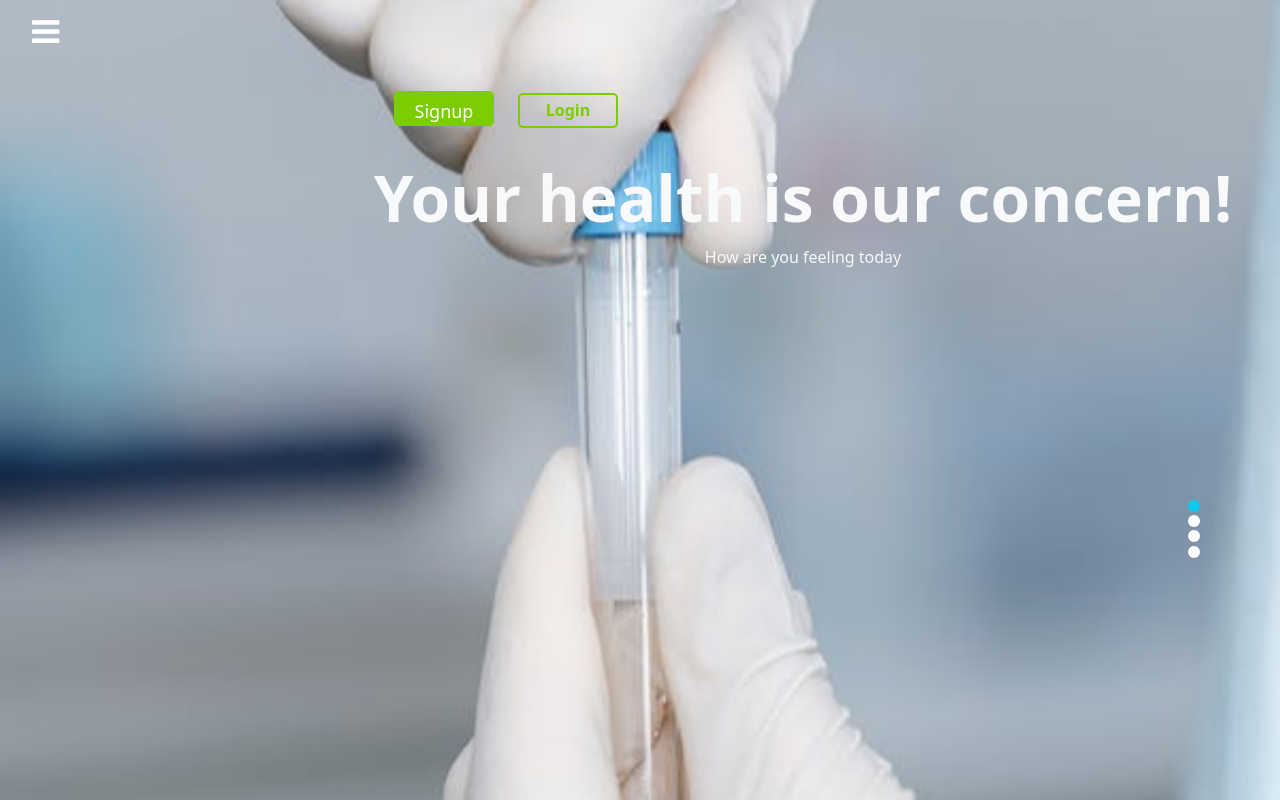
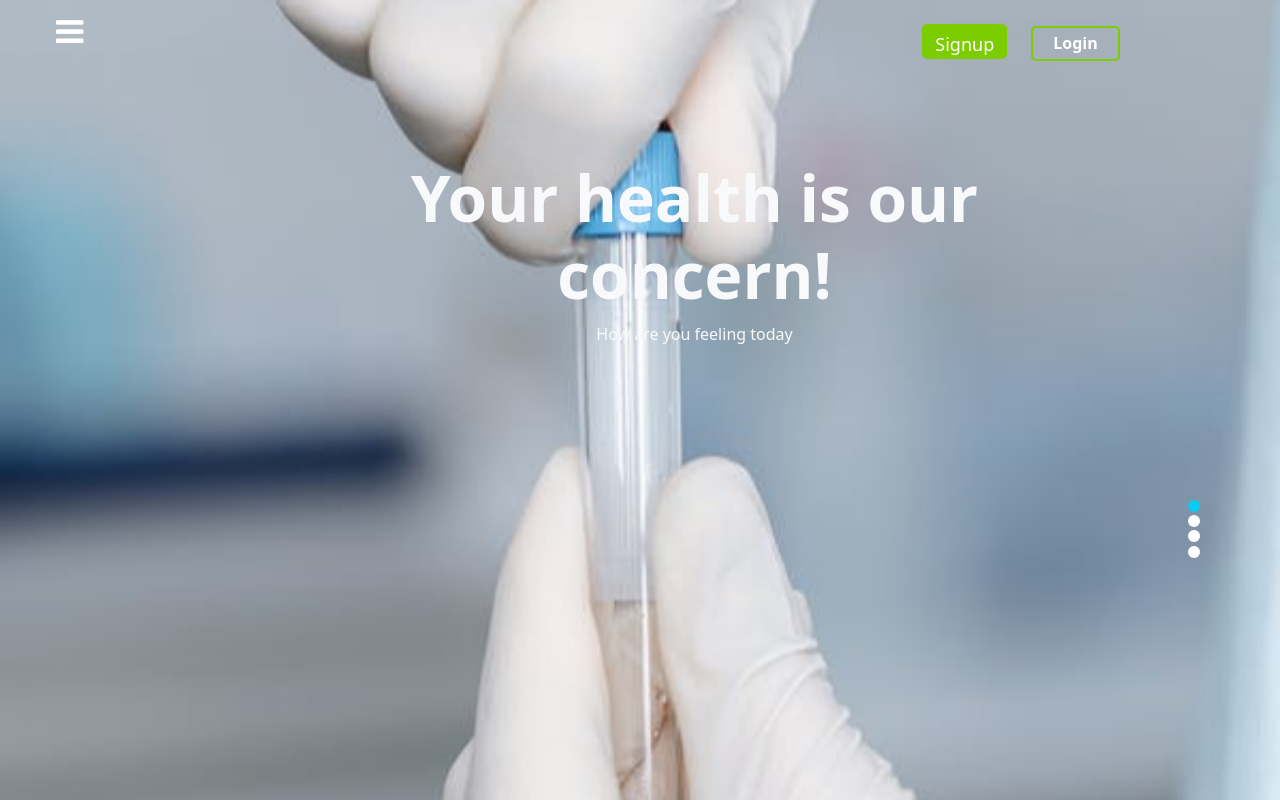
Before and after one commit to benja27/Doctor-Appoinments---Front-End, a React (Vite) app: page / in a window 1280 px wide. Built offline with nearby package versions, Linux system fonts and the light colour scheme.

Commit message:
Fix the spash screen

```diff
--- a/src/App.css
+++ b/src/App.css
@@ -225,10 +225,10 @@ h3 {
   .login-container {
     flex-direction: row;
     position: relative;
-    width: 20rem;
-    height: 15rem;
-    left: 2rem;
-    bottom: 24.9rem;
+    width: 12rem;
+    height: 3rem;
+    left: 40rem;
+    bottom: 27.9rem;
   }
 
   .login-up-btn,
@@ -236,6 +236,8 @@ h3 {
     width: 100px;
     height: 35px;
     text-align: center;
+    justify-content: center;
+    color: #fff;
   }
 
   .nav {
--- a/src/components/main_page.jsx
+++ b/src/components/main_page.jsx
@@ -21,7 +21,7 @@ function Main_page() {
 
   return (
     <div className="main-page-layout grid d-flex justify-content-evenly flex-column nav-bg">
-      <div className="row">
+      <div className="container fluid row">
         <div className="col-md-3 page_container">
           <Side_menu isMenuOpen={isMenuOpen} toggleMenu={toggleMenu} />
         </div>
```
